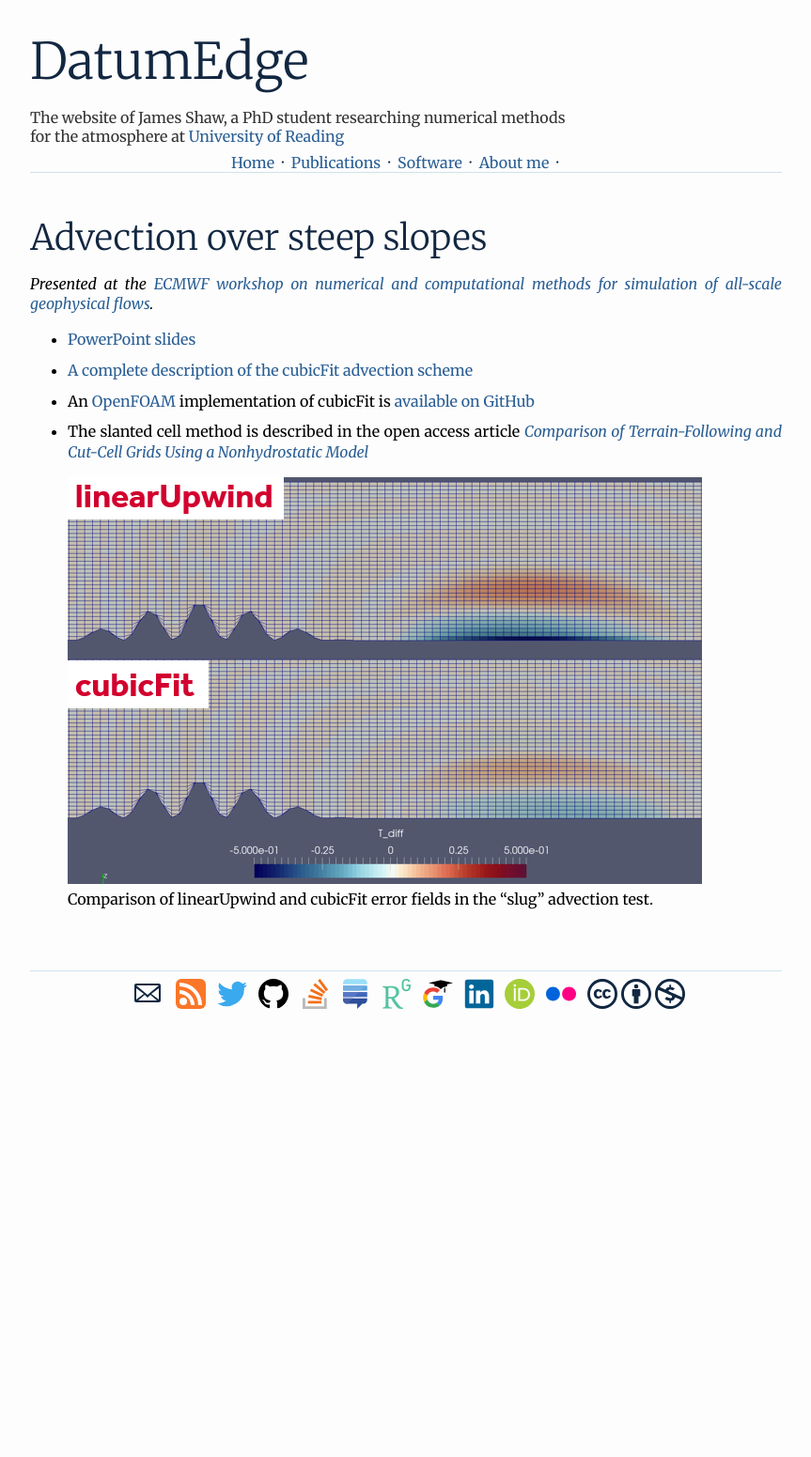
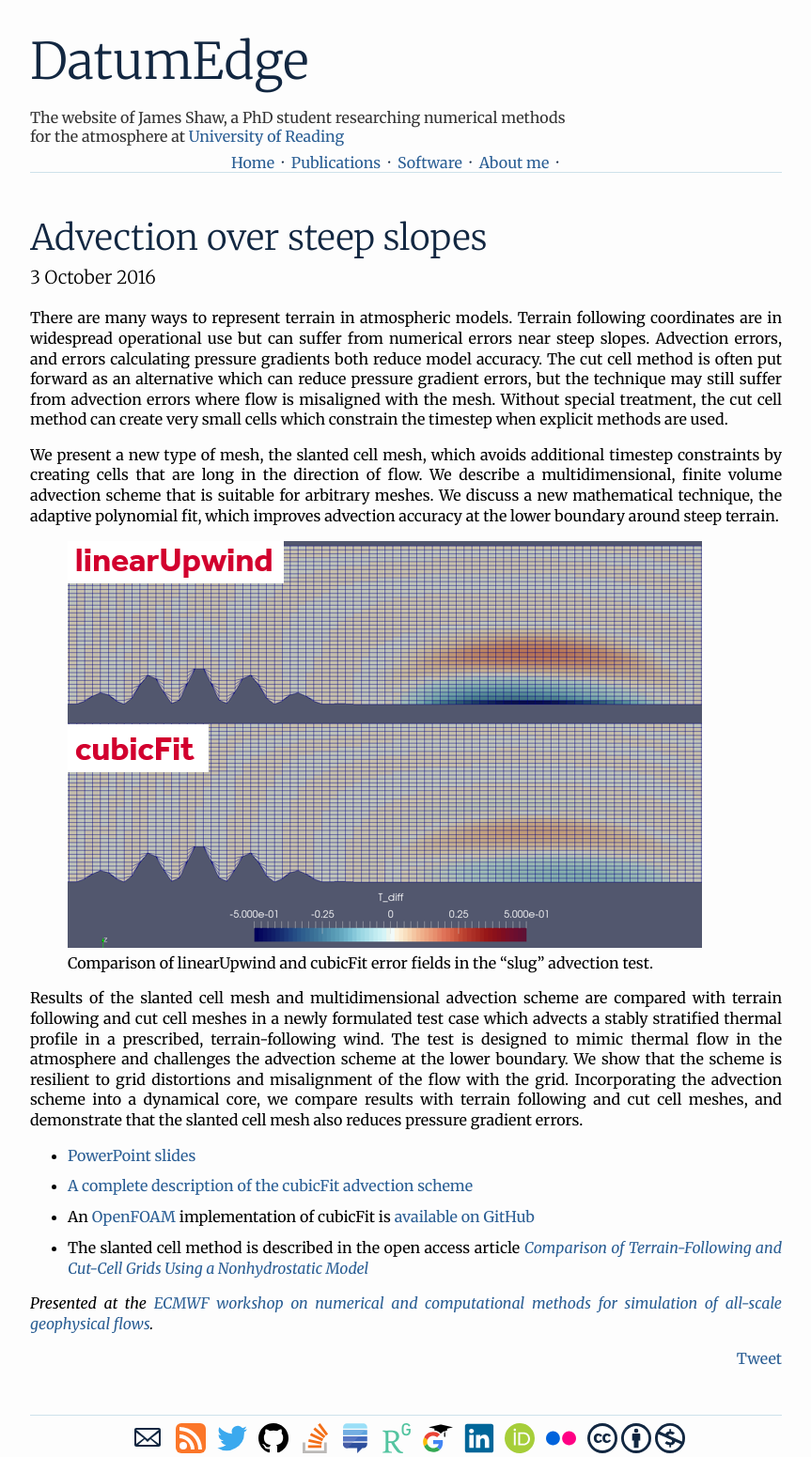
Before and after one commit to hertzsprung/hertzsprung.github.io, a Jekyll site: the page built from ecmwfnumerics2016/index.html, in a window 1280 px wide. Shown: the whole page at 94% size, without its empty margins (208-1071 px from the left). Built offline with Jekyll 4.4.1, drawn with Linux system fonts in a browser that asks for light colours; comment, search, counter and statistics services are not loaded; before the commit the page ends 1078 px from its top, so only the background shows below that.

Commit message:
make ECMWF talk into full blog post

```diff
--- /dev/null
+++ b/_posts/2016-10-03-advection-over-steep-slopes.html
@@ -0,0 +1 @@
+../ecmwfnumerics2016/index.html
--- a/ecmwfnumerics2016/index.html
+++ b/ecmwfnumerics2016/index.html
@@ -1,9 +1,18 @@
 ---
-layout: default
+layout: post
+title:  "Advection over steep slopes"
+date:   2016-10-03 15:45:00
 ---
-<article>
-<h1>Advection over steep slopes</h1>
-<p><em>Presented at the <a href="http://www.ecmwf.int/en/learning/workshops-and-seminars/workshop-numerical-and-computational-methods-simulation-all-scale-geophysical-flows">ECMWF workshop on numerical and computational methods for simulation of all-scale geophysical flows</a>.</em></p>
+<p>There are many ways to represent terrain in atmospheric models.  Terrain following coordinates are in widespread operational use but can suffer from numerical errors near steep slopes.  Advection errors, and errors calculating pressure gradients both reduce model accuracy.  The cut cell method is often put forward as an alternative which can reduce pressure gradient errors, but the technique may still suffer from advection errors where flow is misaligned with the mesh.  Without special treatment, the cut cell method can create very small cells which constrain the timestep when explicit methods are used.</p>
+
+<p>We present a new type of mesh, the slanted cell mesh, which avoids additional timestep constraints by creating cells that are long in the direction of flow.  We describe a multidimensional, finite volume advection scheme that is suitable for arbitrary meshes.  We discuss a new mathematical technique, the adaptive polynomial fit, which improves advection accuracy at the lower boundary around steep terrain.</p>
+
+<figure>
+  <img src="/images/slugSlantedCells.png"/>
+  <caption>Comparison of linearUpwind and cubicFit error fields in the &ldquo;slug&rdquo; advection test.</caption>
+</figure>
+
+<p>Results of the slanted cell mesh and multidimensional advection scheme are compared with terrain following and cut cell meshes in a newly formulated test case which advects a stably stratified thermal profile in a prescribed, terrain-following wind.  The test is designed to mimic thermal flow in the atmosphere and challenges the advection scheme at the lower boundary.  We show that the scheme is resilient to grid distortions and misalignment of the flow with the grid.  Incorporating the advection scheme into a dynamical core, we compare results with terrain following and cut cell meshes, and demonstrate that the slanted cell mesh also reduces pressure gradient errors.</p>
 
 <ul>
   <li><a href="advection-over-steep-slopes.pptx">PowerPoint slides</a></li>
@@ -12,9 +21,4 @@ layout: default
   <li>The slanted cell method is described in the open access article <em><a href="http://dx.doi.org/10.1175/MWR-D-15-0226.1">Comparison of Terrain-Following and Cut-Cell Grids Using a Nonhydrostatic Model</a></em></li>
 </ul>
 
-<figure>
-  <img src="../images/slugSlantedCells.png"/>
-  <caption>Comparison of linearUpwind and cubicFit error fields in the &ldquo;slug&rdquo; advection test.</caption>
-</figure>
-
-</article>
+<p><em>Presented at the <a href="http://www.ecmwf.int/en/learning/workshops-and-seminars/workshop-numerical-and-computational-methods-simulation-all-scale-geophysical-flows">ECMWF workshop on numerical and computational methods for simulation of all-scale geophysical flows</a>.</em></p>
```
Also changed, not shown: 1 other file.
